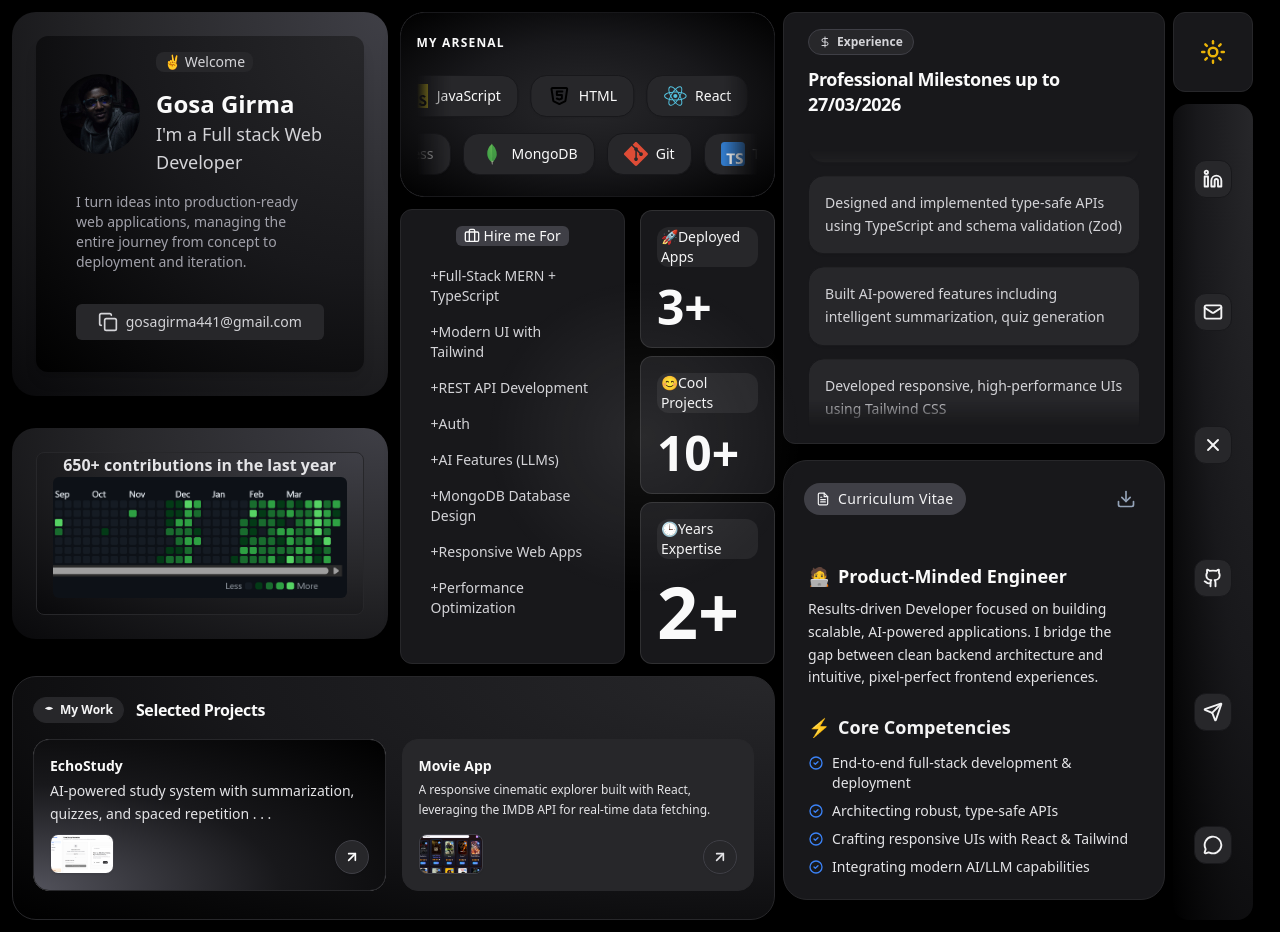
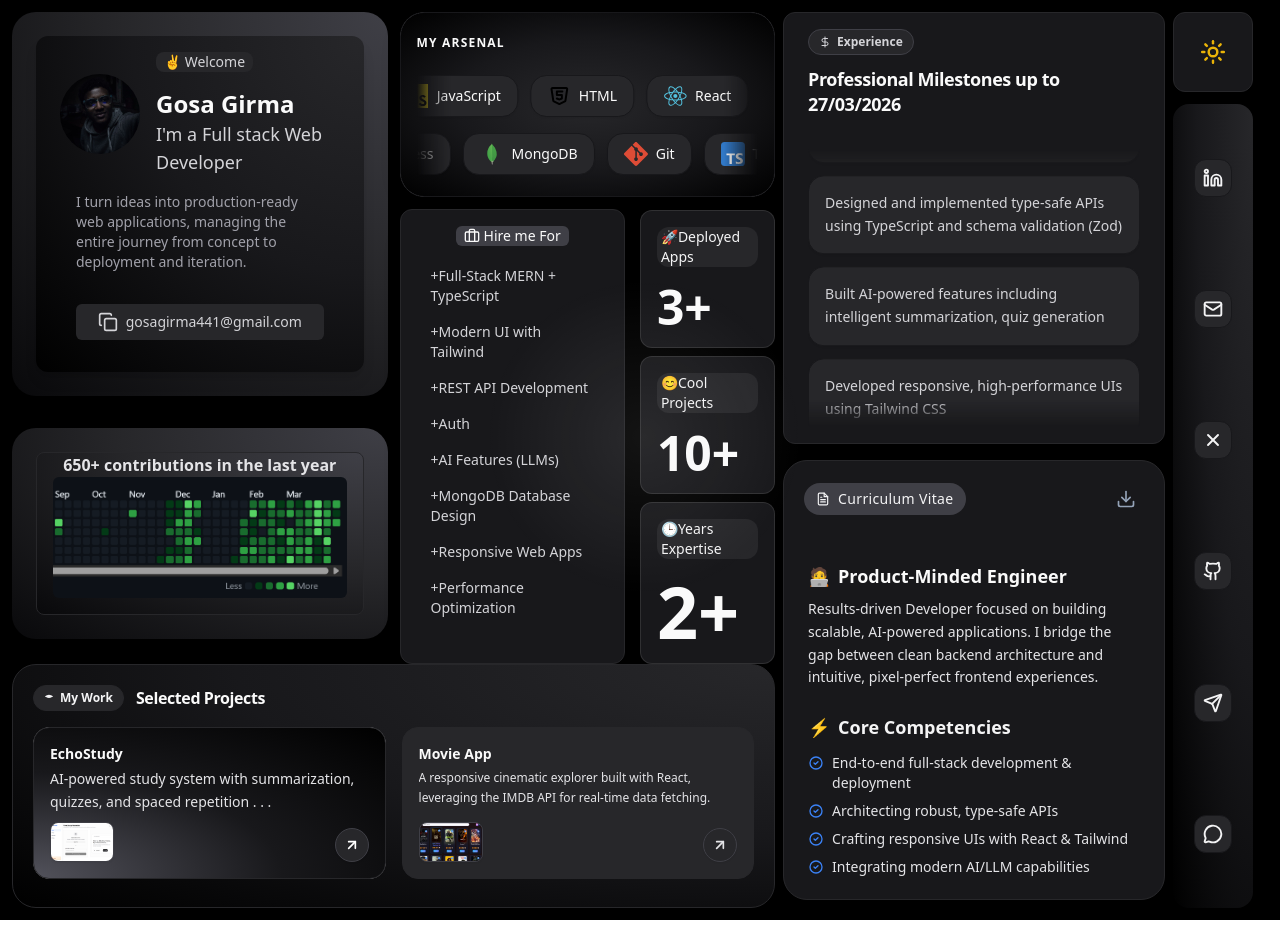
Before and after one commit to gosag/bentofolio, a React (Vite) app in the folder bentofolio/: page / in a window 1280 px wide. Built offline with nearby package versions, Linux system fonts and the light colour scheme.

Commit message:
style: integrate framer-motion for staggered animations in App and ProfileCard components

```diff
--- a/bentofolio/src/App.tsx
+++ b/bentofolio/src/App.tsx
@@ -2,7 +2,7 @@ import ProfileCard from "./ProfileCard";
 import DetailsPanel from "./DetailsPanel";
 import SocialBar from "./SocialsBar";
 import { useRef, useState } from "react";
-
+import { motion } from "framer-motion";
 export default function App() {
   const spotlightRef = useRef<HTMLDivElement>(null);
   const [isHovered, setIsHovered] = useState(false);
@@ -19,9 +19,20 @@ export default function App() {
       transparent 120px
     )`;
   };
-
+const staggerContainer = {
+  hidden: { opacity: 0 },
+  visible: {
+    opacity: 1,
+    transition: {
+      staggerChildren: 0.2
+    }
+  }
+};
   return (
-    <div
+    <motion.div
+      variants={staggerContainer}
+      initial="hidden"
+      animate="visible"
       onMouseMove={handleMouseMove}
       onMouseEnter={() => setIsHovered(true)}
       onMouseLeave={() => setIsHovered(false)}
@@ -37,6 +48,6 @@ export default function App() {
       <ProfileCard />
       <DetailsPanel />
       <SocialBar />
-    </div>
+    </motion.div>
   );
 }
--- a/bentofolio/src/ProfileCard.tsx
+++ b/bentofolio/src/ProfileCard.tsx
@@ -12,6 +12,7 @@ const IdentityCard = () => {
     setIsCopied(true);
     setTimeout(() => setIsCopied(false), 2000);
   }
+
   return (
     <motion.div
       className="max-full bg-[radial-gradient(ellipse_at_top_right,_theme(colors.zinc.50),_theme(colors.zinc.100),_theme(colors.blue.50))] group  dark:bg-zinc-800 p-6 rounded-3xl shadow-xl hover:shadow-2xl transition-shadow duration-300 dark:bg-[radial-gradient(ellipse_at_top_right,_var(--tw-gradient-stops))] from-zinc-700 via-zinc-800 to-zinc-950"
@@ -147,8 +148,21 @@ function ProjectsCard() {
   );
 }
 export default function ProfileCard() {
+   const staggerContainer = {
+    hidden: { opacity: 0 },
+    visible: {
+      opacity: 1,
+      transition: {
+        staggerChildren: 0.2
+      }
+    }
+  };
     return(
-        <div className="flex flex-col gap-3 ">
+        <motion.div
+          variants={staggerContainer}
+          initial="hidden"
+          animate="visible"
+        >
         <div className="grid grid-cols-1 md:grid-cols-[1fr_1fr] gap-3">
             <div className="flex flex-col gap-8 min-w-[337px]">
             <IdentityCard />
@@ -157,6 +171,6 @@ export default function ProfileCard() {
             <InfoGrid/>
         </div>
         <ProjectsCard/>
-        </div>
+        </motion.div>
     )
 }
```
